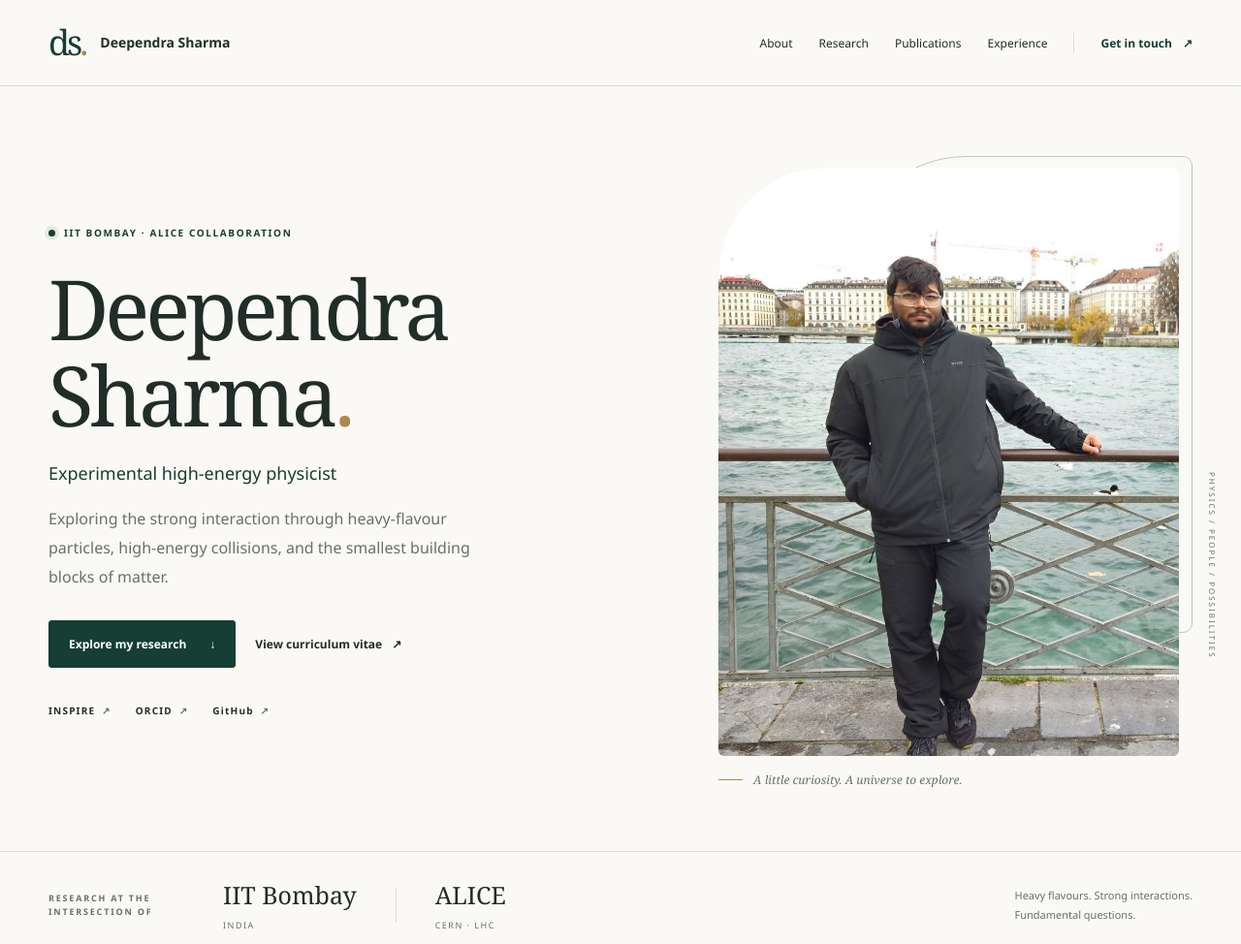
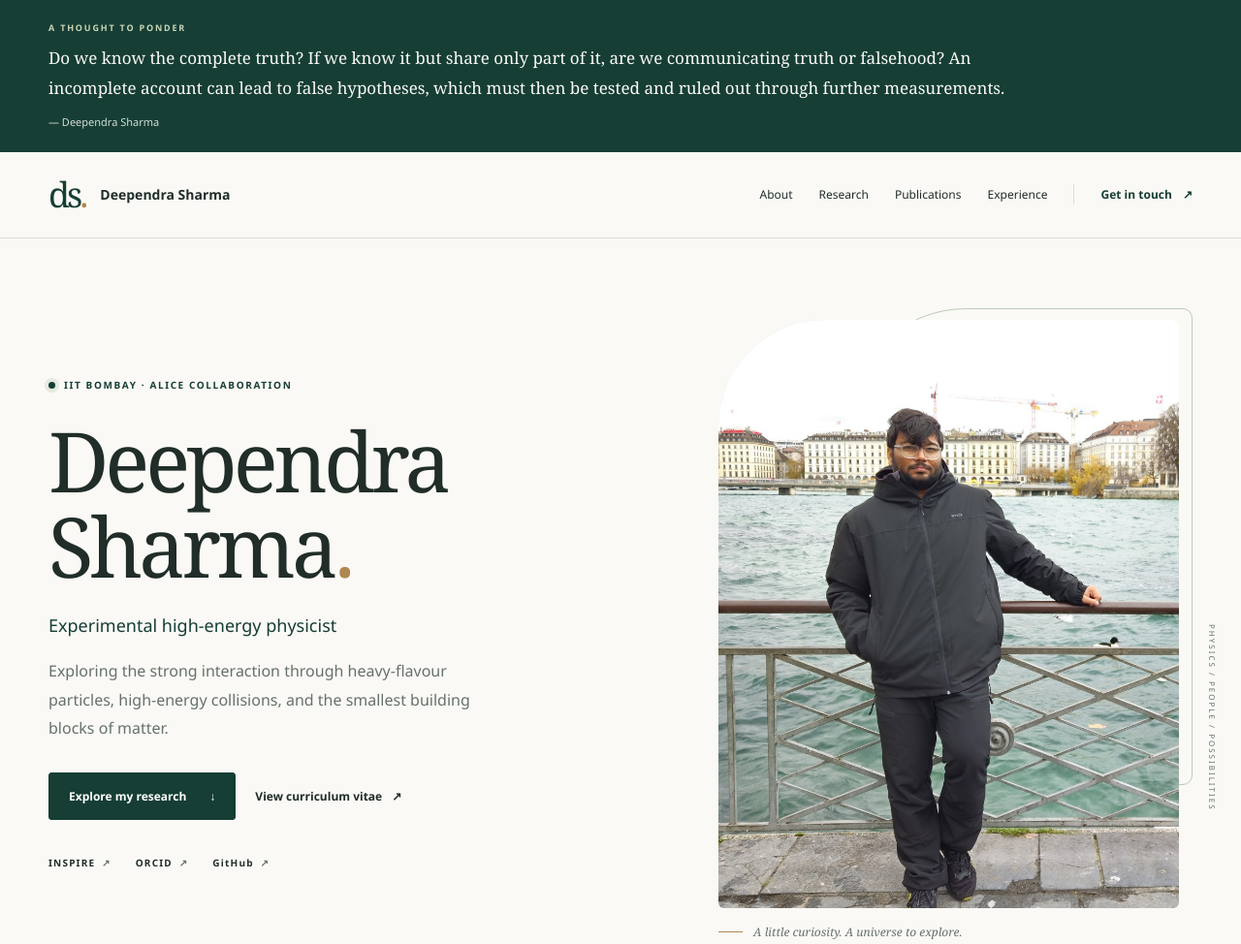
Before and after one commit to deependra170598/deependra170598.github.io, a plain HTML site: page index.html in a window 1280 px wide. Shown: the top 974 px of the page at 97% size. Drawn offline with Linux system fonts and the light colour scheme.

Commit message:
first thought

```diff
--- a/index.html
+++ b/index.html
@@ -12,6 +12,15 @@
 </head>
 <body>
   <a class="skip-link" href="#main">Skip to content</a>
+  <aside class="message-banner" aria-labelledby="message-label">
+    <div class="container message-inner">
+      <p class="eyebrow" id="message-label">A thought to ponder</p>
+      <blockquote class="message-quote" lang="en">
+        <p>Do we know the complete truth? If we know it but share only part of it, are we communicating truth or falsehood? An incomplete account can lead to false hypotheses, which must then be tested and ruled out through further measurements.</p>
+      </blockquote>
+      <p class="message-author">&mdash; Deependra Sharma</p>
+    </div>
+  </aside>
   <header class="site-header">
     <div class="container header-inner">
       <a class="brand" href="#home" aria-label="Deependra Sharma, home"><span class="monogram">ds<span>.</span></span><span>Deependra Sharma</span></a>
--- a/styles.css
+++ b/styles.css
@@ -32,6 +32,12 @@ h2 em { font-weight: 400; color: var(--green); }
 h3 { font-weight: 600; font-size: 19px; line-height: 1.5; }
 .skip-link { position: fixed; top: -100px; left: 20px; padding: 10px 20px; background: var(--green); color: white; z-index: 100; }
 .skip-link:focus { top: 10px; }
+.message-banner { background: var(--green); color: var(--paper); }
+.message-inner { padding-block: 22px; }
+.message-inner > .eyebrow { color: #cbd5b6; font-size: 9px; margin-bottom: 9px; }
+.message-quote { margin: 0; max-width: 1000px; font: 17px/1.8 var(--serif); overflow-wrap: anywhere; }
+.message-quote:lang(hi) { font-family: "Nirmala UI", "Mangal", var(--sans); }
+.message-author { color: #d3ded6; font-size: 11px; margin-top: 9px; }
 .site-header { position: sticky; top: 0; z-index: 20; background: rgba(250, 249, 245, .97); border-bottom: 1px solid var(--line); }
 .header-inner { min-height: 88px; display: flex; align-items: center; justify-content: space-between; gap: 28px; }
 .brand { display: flex; align-items: center; gap: 15px; font-size: 14px; font-weight: 600; white-space: nowrap; }
```
